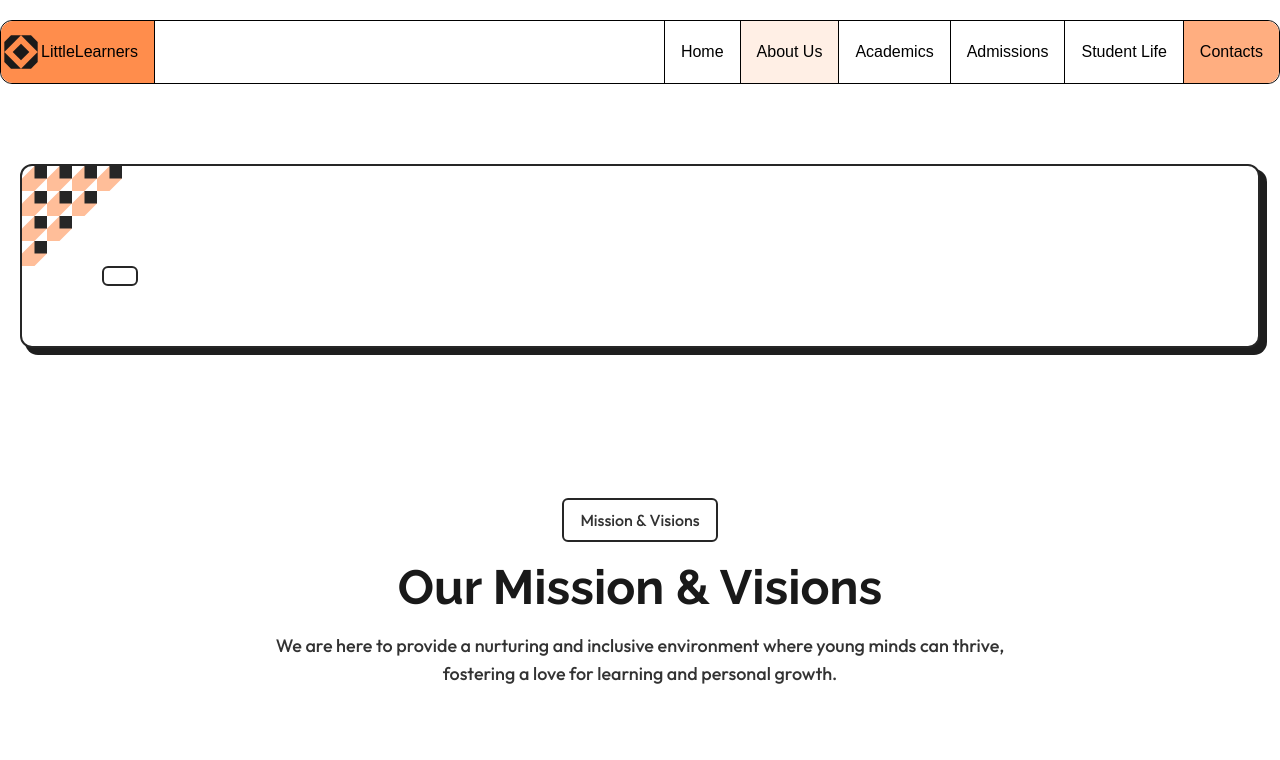
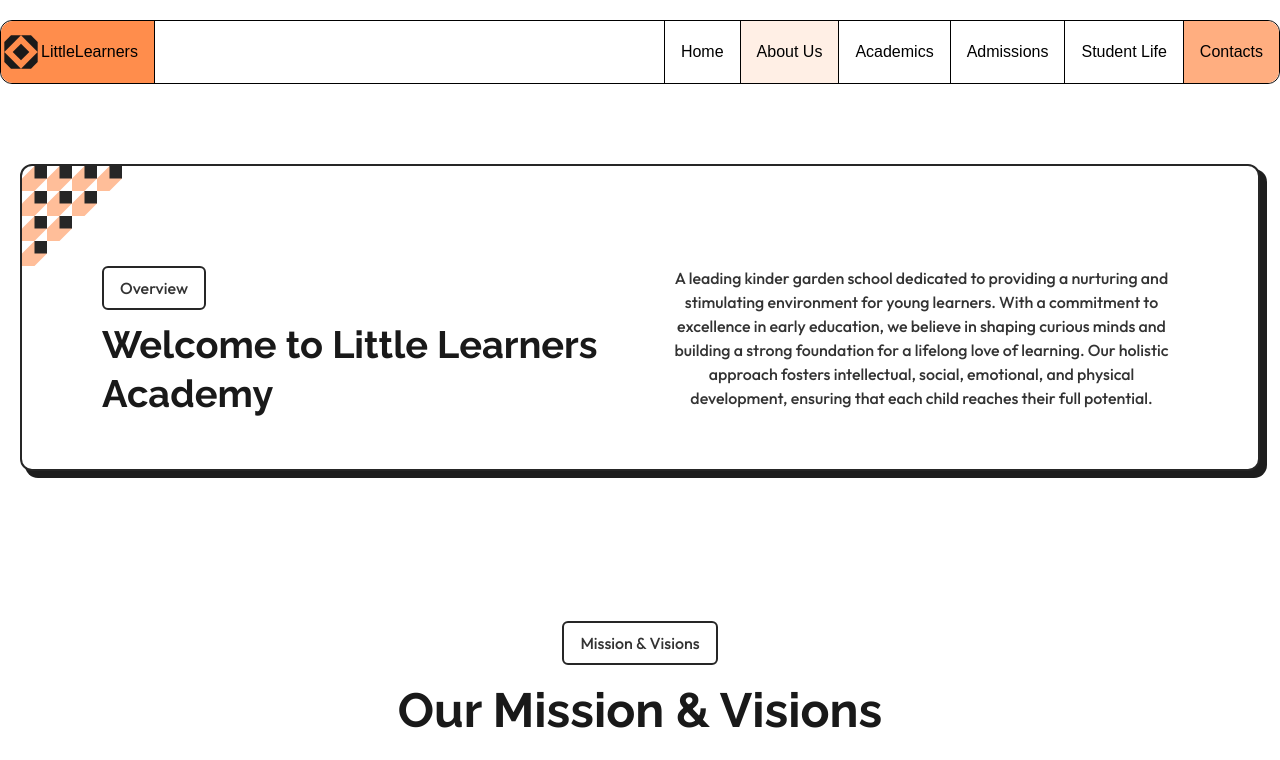
Before and after one commit to marcellandreas/little_learners, a React (Vite) app: page /about-us in a window 1280 px wide. Shown: the top 760 px of the page. Built offline with nearby package versions, Linux system fonts and the light colour scheme.

Commit message:
feat: mengisii content cardContainer pada halaman About page

```diff
--- a/src/pages/AboutUs.jsx
+++ b/src/pages/AboutUs.jsx
@@ -5,12 +5,17 @@ import { SubContainer } from "../UI/SubContainer";
 import teamMemberData from "../data/TeamMembers.json";
 import teamHistoryData from "../data/OurHistory.json";
 import CardContent from "../UI/CardContent";
-import { MdArrowBack, MdArrowForward, MdArrowRight } from "react-icons/md";
+import { MdArrowBack, MdArrowForward } from "react-icons/md";
 
 const AboutUs = () => {
   return (
     <MainLayout>
-      <ContainerCard className="col-span-12" />
+      <ContainerCard
+        subtitle="Overview"
+        title="Welcome to Little Learners Academy"
+        description="A leading kinder garden school dedicated to providing a nurturing and stimulating environment for young learners. With a commitment to excellence in early education, we believe in shaping curious minds and building a strong foundation for a lifelong love of learning. Our holistic approach fosters intellectual, social, emotional, and physical development, ensuring that each child reaches their full potential."
+        className="col-span-12"
+      />
       <section className="flex flex-col gap-[50px] md:gap-20 2xl:gap-[100px] col-span-12">
         <SubContainer
           heading="Mission & Visions"
```
